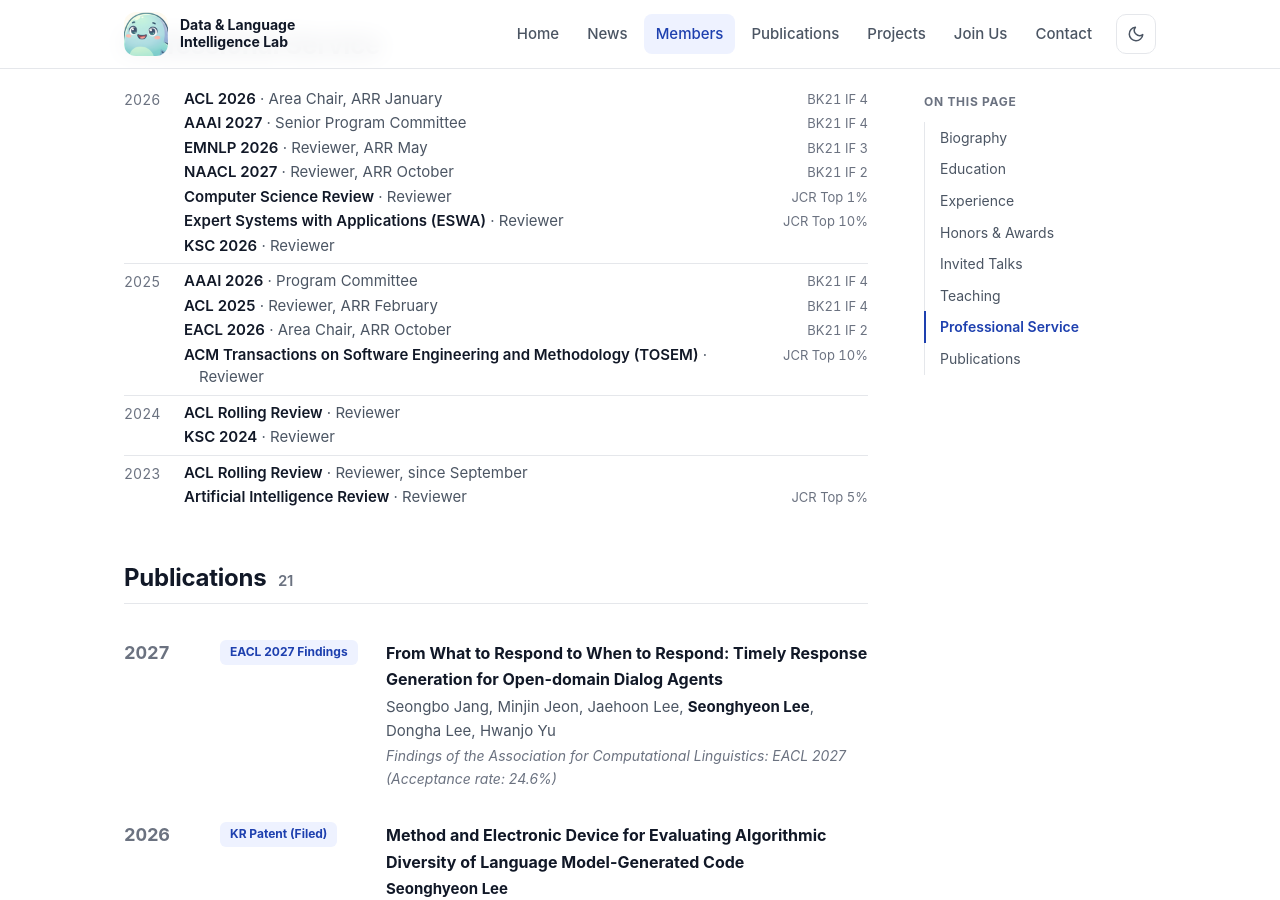
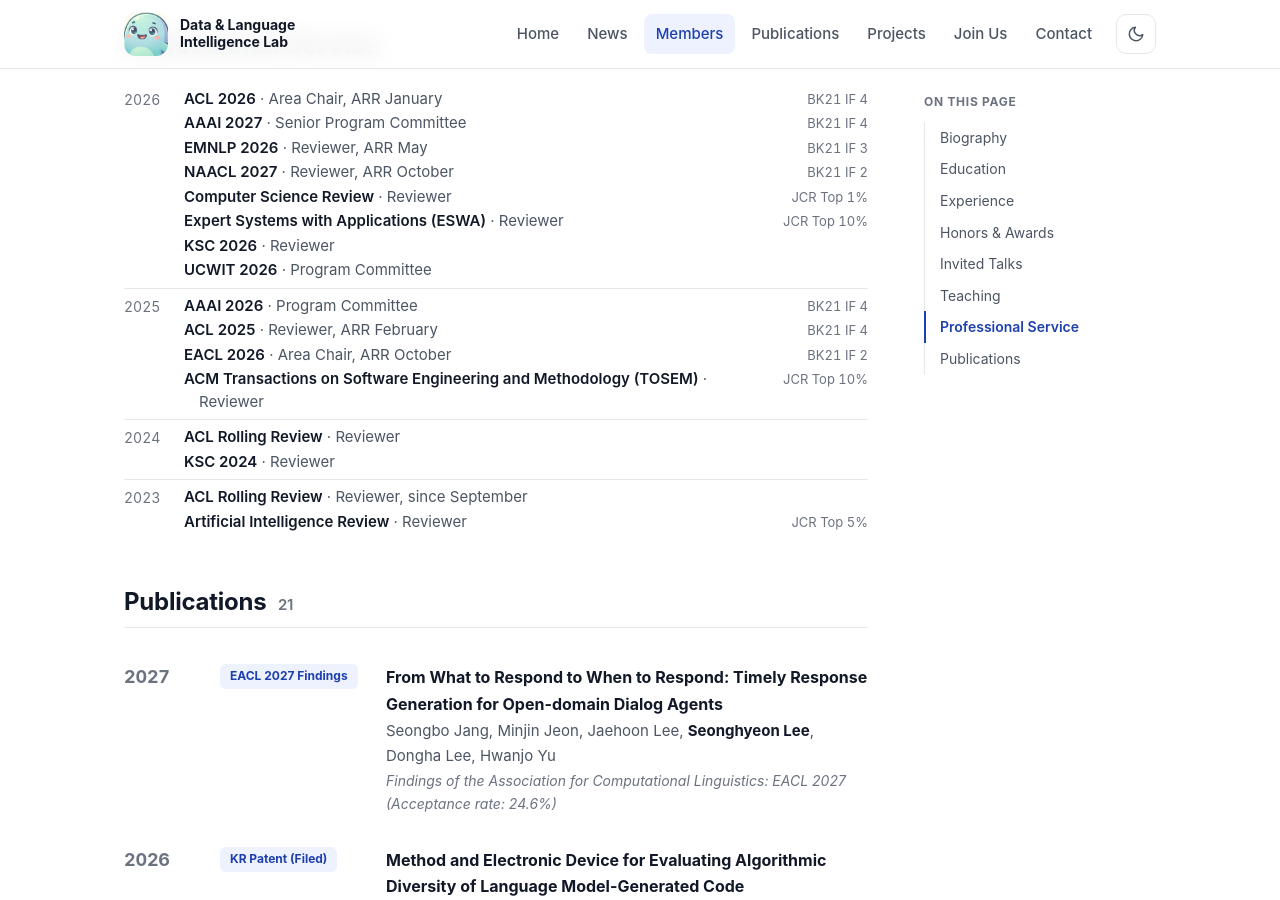
Before and after one commit to knu-dli/knu-dli.github.io, a Jekyll site: the page built from people/seonghyeon-lee.md, in a window 1280 px wide and 900 px high, scrolled down 2593 px. Built offline with Jekyll 4.4.1, drawn with Linux system fonts in a browser that asks for light colours; some web fonts are replaced.

Commit message:
Profile: add UCWIT 2026 program committee service
Co-Authored-By: Claude Opus 5.5 <noreply@anthropic.com>

```diff
--- a/people/seonghyeon-lee.md
+++ b/people/seonghyeon-lee.md
@@ -58,6 +58,7 @@ service:
       - { venue: "Computer Science Review", role: "Reviewer", rank: "JCR Top 1%", url: "https://www.sciencedirect.com/journal/computer-science-review" }
       - { venue: "Expert Systems with Applications (ESWA)", role: "Reviewer", rank: "JCR Top 10%", url: "https://www.sciencedirect.com/journal/expert-systems-with-applications" }
       - { venue: "KSC 2026", role: "Reviewer" }
+      - { venue: "UCWIT 2026", role: "Program Committee", url: "https://ucwit2026.knu.ac.kr/organizer.html" }
   - when: "2025"
     items:
       - { venue: "AAAI 2026", role: "Program Committee", rank: "BK21 IF 4" }
```
